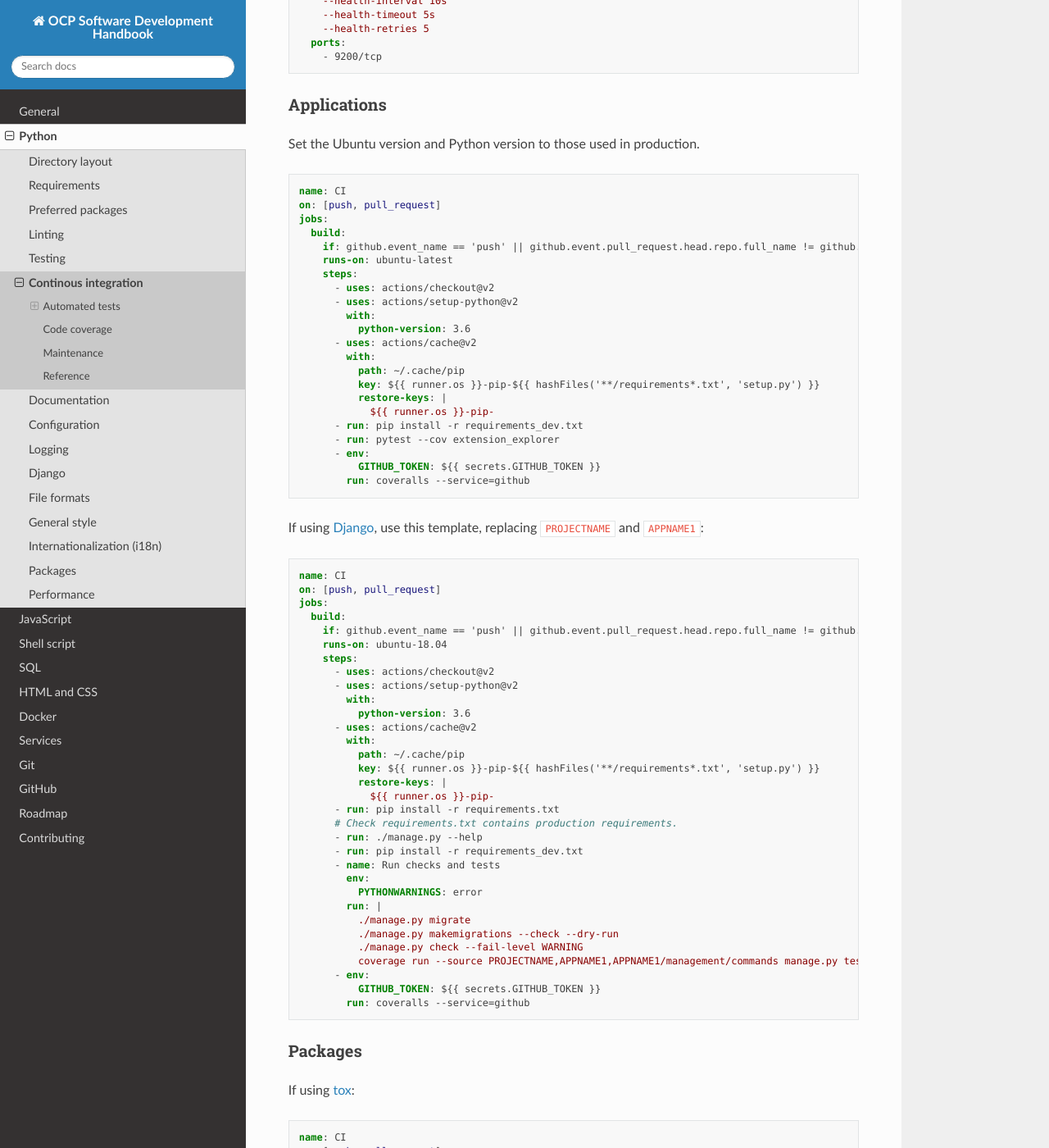
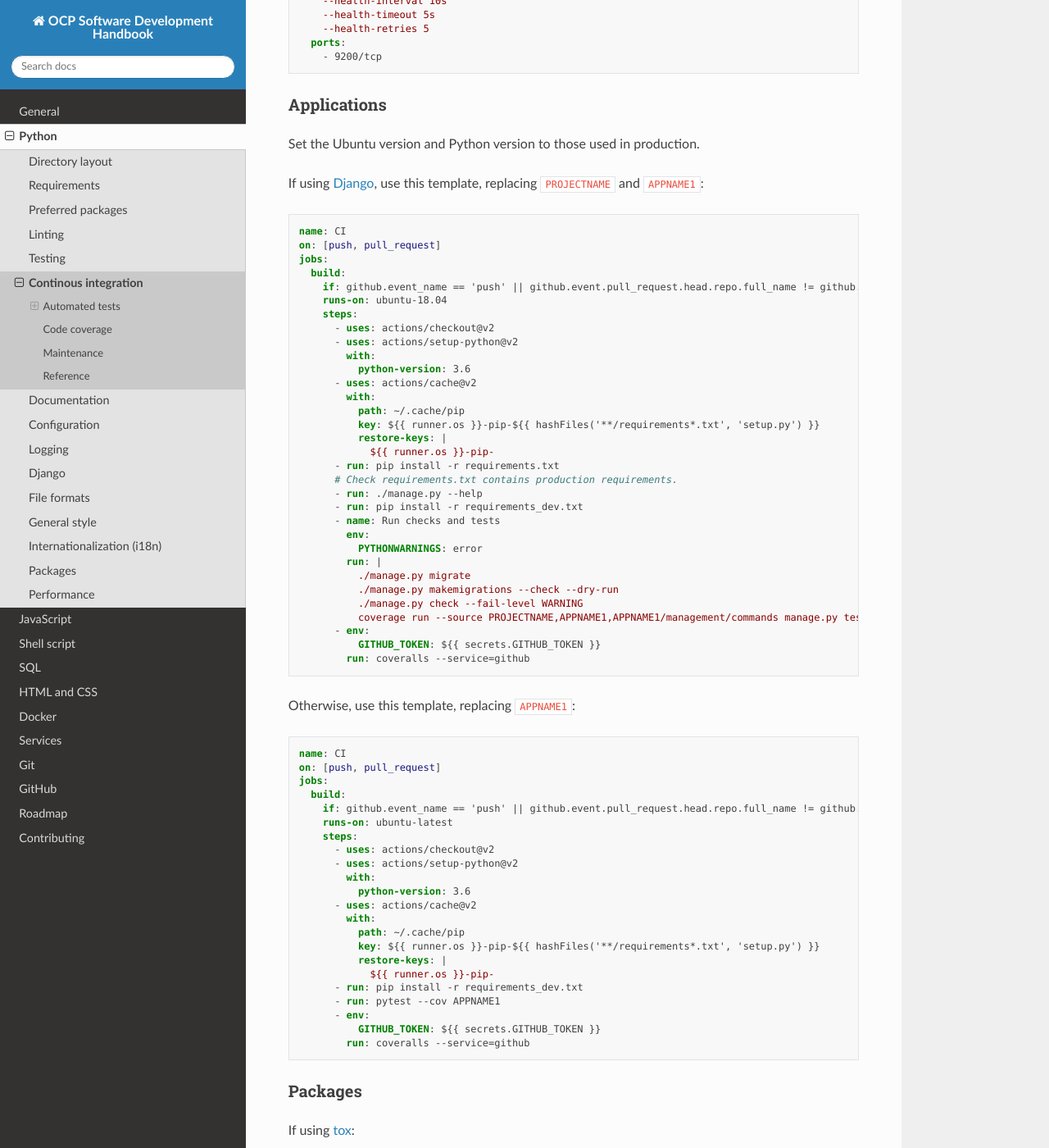
Before and after one commit to open-contracting/software-development-handbook, a Sphinx documentation site: the page built from docs/python/ci.rst, in a window 1280 px wide and 1400 px high, scrolled down 2117 px. Shown: the whole window at 82% size. Built offline with Sphinx 7.4.7 and the Read the Docs theme 2.0.0, drawn with Linux system fonts in a browser that asks for light colours; some of the changed text lies outside the part shown.

Commit message:
python/ci: Use APPNAME1 in ci-app.yml. Add note about tox and Python versions.

```diff
--- a/docs/python/ci.rst
+++ b/docs/python/ci.rst
@@ -105,12 +105,14 @@ Applications
 
 Set the Ubuntu version and Python version to those used in production.
 
-.. literalinclude:: samples/ci-app.yml
-   :language: yaml
-
 If using :doc:`django`, use this template, replacing ``PROJECTNAME`` and ``APPNAME1``:
 
 .. literalinclude:: samples/ci-django.yml
+   :language: yaml
+
+Otherwise, use this template, replacing ``APPNAME1``:
+
+.. literalinclude:: samples/ci-app.yml
    :language: yaml
 
 Packages
@@ -120,6 +122,10 @@ If using `tox <http://tox.readthedocs.org>`__:
 
 .. literalinclude:: samples/ci-package-tox.yml
    :language: yaml
+
+.. note::
+
+   Do not use ``tox`` to test multiple Python versions. Use the `matrix <https://docs.github.com/en/actions/learn-github-actions/workflow-syntax-for-github-actions#jobsjob_idstrategymatrix>`__ in GitHub Actions, instead. This makes it easier to install version-specific dependencies (like ``libxml2-dev`` for PyPy), and it makes exclusions more visible (like pypy-3.7 on Windows).
 
 Otherwise, replacing ``PACKAGENAME``:
 
--- a/docs/python/samples/ci-app.yml
+++ b/docs/python/samples/ci-app.yml
@@ -16,7 +16,7 @@ jobs:
           restore-keys: |
             ${{ runner.os }}-pip-
       - run: pip install -r requirements_dev.txt
-      - run: pytest --cov extension_explorer
+      - run: pytest --cov APPNAME1
       - env:
           GITHUB_TOKEN: ${{ secrets.GITHUB_TOKEN }}
         run: coveralls --service=github
```
